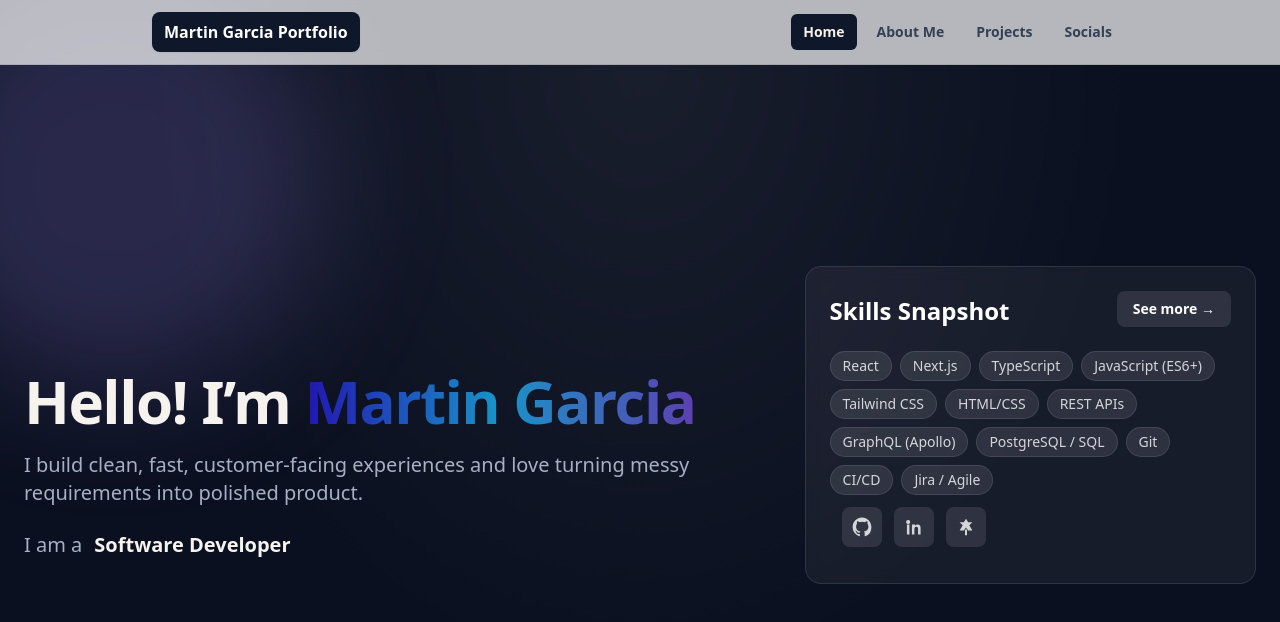
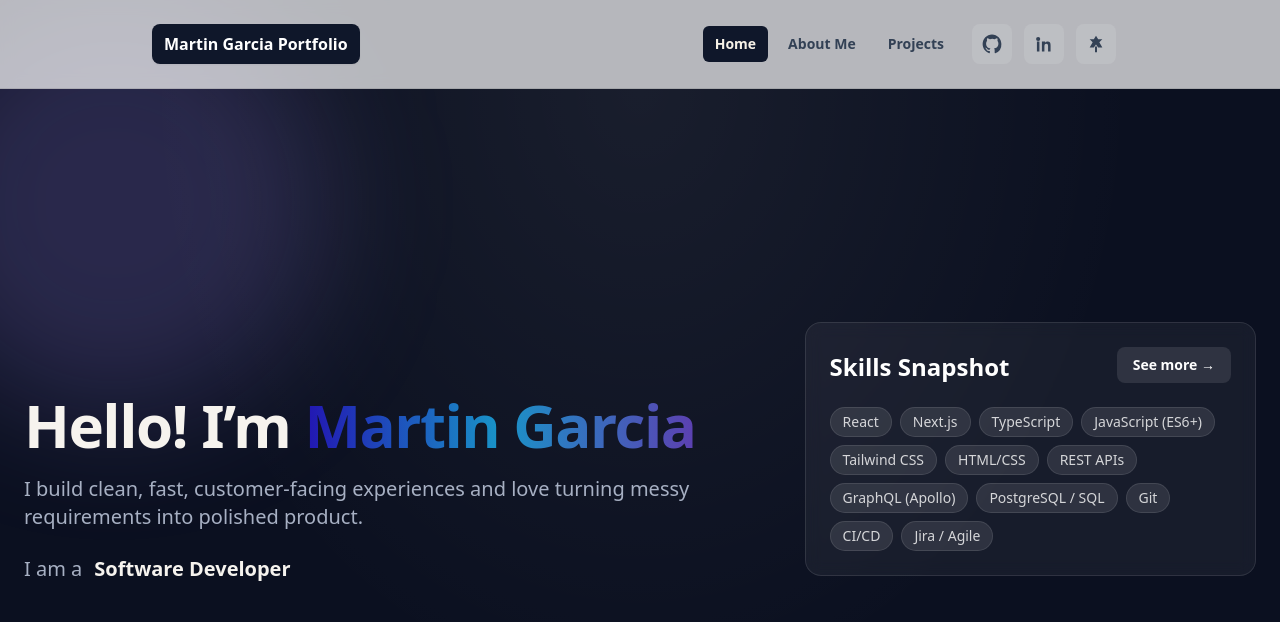
Before and after one commit to martinrgarciap/martin-garcia-portfolio, a Next.js app: page / in a window 1280 px wide. Shown: the top 622 px of the page. Built offline with nearby package versions, Linux system fonts and the light colour scheme; a web font is replaced by a local one.

Commit message:
Fix nav social links

```diff
--- a/src/app/layout.tsx
+++ b/src/app/layout.tsx
@@ -1,6 +1,6 @@
 import type { Metadata } from "next";
 
-import NavBar from "@/components/navbar";
+import { NavBar } from "@/components";
 import "./globals.css";
 
 export const metadata: Metadata = {
--- a/src/app/page.tsx
+++ b/src/app/page.tsx
@@ -1,22 +1,6 @@
 "use client";
 
-import SocialLinks from "@/components/sociallinks";
-import TypingAnimation from "@/components/typing-animation";
-
-const SKILLS = [
-  "React",
-  "Next.js",
-  "TypeScript",
-  "JavaScript (ES6+)",
-  "Tailwind CSS",
-  "HTML/CSS",
-  "REST APIs",
-  "GraphQL (Apollo)",
-  "PostgreSQL / SQL",
-  "Git",
-  "CI/CD",
-  "Jira / Agile",
-];
+import { SkillSnapshot, TypingAnimation } from "@/components";
 
 export default function Home() {
   return (
@@ -65,34 +49,7 @@ export default function Home() {
           </div>
         </div>
       </section>
-      <section className="w-full md:w-2/5 mx-auto max-w-5xl px-6 pb-20">
-        <div className="rounded-2xl border border-white/10 bg-white/5 p-6 backdrop-blur">
-          <div className="flex items-end justify-between gap-6">
-            <div>
-              <h2 className="text-2xl font-bold text-white">Skills Snapshot</h2>
-            </div>
-
-            <a
-              href="/about"
-              className="rounded-lg bg-white/10 px-4 py-2 text-sm font-semibold text-white transition hover:bg-white/15"
-            >
-              See more →
-            </a>
-          </div>
-
-          <div className="mt-6 flex flex-wrap gap-2">
-            {SKILLS.map((skill) => (
-              <span
-                key={skill}
-                className="rounded-full border border-white/10 bg-white/10 px-3 py-1 text-sm text-white/80"
-              >
-                {skill}
-              </span>
-            ))}
-          </div>
-          <SocialLinks />
-        </div>
-      </section>
+      <SkillSnapshot />
     </main>
   );
 }
--- a/src/components/iconbtn/index.tsx
+++ b/src/components/iconbtn/index.tsx
@@ -1,22 +1,20 @@
 import Link from "next/link";
 
-const IconBtn = ({
-  href,
-  label,
-  children,
-}: {
+type IconBtnProps = {
   href: string;
   label: string;
   children: React.ReactNode;
-}) => (
+  className?: string;
+};
+
+const IconBtn = ({ href, label, children, className = "" }: IconBtnProps) => (
   <Link
     href={href}
     target="_blank"
     rel="noopener noreferrer"
     aria-label={label}
     title={label}
-    className="inline-flex h-10 w-10 items-center justify-center rounded-lg bg-white/10 text-white/80
-               transition hover:bg-white/15 hover:text-white focus:outline-none focus:ring-2 focus:ring-white/30"
+    className={className}
   >
     {children}
   </Link>
--- /dev/null
+++ b/src/components/index.tsx
@@ -0,0 +1,5 @@
+export { default as IconBtn } from "./iconbtn";
+export { default as NavBar } from "./navbar";
+export { default as SkillSnapshot } from "./skillsnapshot";
+export { default as SocialLinks } from "./sociallinks";
+export { default as TypingAnimation } from "./typing-animation";
--- a/src/components/navbar/index.tsx
+++ b/src/components/navbar/index.tsx
@@ -1,3 +1,4 @@
+import SocialLinks from "@/components/sociallinks";
 import Link from "next/link";
 
 import NavLink from "./navlink";
@@ -15,7 +16,13 @@ const NavBar = () => (
         <NavLink href="/" text="Home" />
         <NavLink href="/about" text="About Me" />
         <NavLink href="/projects" text="Projects" />
-        <NavLink href="/socials" text="Socials" />
+        <SocialLinks
+          iconClassName="inline-flex h-10 w-10 items-center justify-center rounded-lg bg-white/10
+               transition hover:bg-white/15 focus:outline-none focus:ring-2 focus:ring-white/30
+               text-[#334155] hover:bg-white/70 hover:text-[#0F172A]
+
+               "
+        />
       </nav>
     </div>
   </header>
--- /dev/null
+++ b/src/components/skillsnapshot/index.tsx
@@ -0,0 +1,46 @@
+const SKILLS = [
+  "React",
+  "Next.js",
+  "TypeScript",
+  "JavaScript (ES6+)",
+  "Tailwind CSS",
+  "HTML/CSS",
+  "REST APIs",
+  "GraphQL (Apollo)",
+  "PostgreSQL / SQL",
+  "Git",
+  "CI/CD",
+  "Jira / Agile",
+];
+
+const SkillSnapshot = () => (
+  <section className="w-full md:w-2/5 mx-auto max-w-5xl px-6 pb-20">
+    <div className="rounded-2xl border border-white/10 bg-white/5 p-6 backdrop-blur">
+      <div className="flex items-end justify-between gap-6">
+        <div>
+          <h2 className="text-2xl font-bold text-white">Skills Snapshot</h2>
+        </div>
+
+        <a
+          href="/about"
+          className="rounded-lg bg-white/10 px-4 py-2 text-sm font-semibold text-white transition hover:bg-white/15"
+        >
+          See more →
+        </a>
+      </div>
+
+      <div className="mt-6 flex flex-wrap gap-2">
+        {SKILLS.map((skill) => (
+          <span
+            key={skill}
+            className="rounded-full border border-white/10 bg-white/10 px-3 py-1 text-sm text-white/80"
+          >
+            {skill}
+          </span>
+        ))}
+      </div>
+    </div>
+  </section>
+);
+
+export default SkillSnapshot;
--- a/src/components/sociallinks/index.tsx
+++ b/src/components/sociallinks/index.tsx
@@ -1,8 +1,20 @@
 import IconBtn from "@/components/iconbtn";
 
-const SocialLinks = () => (
-  <div className="flex items-center gap-3 m-3">
-    <IconBtn href="https://github.com/martinrgarciap" label="GitHub">
+type SocialLinksProps = {
+  className?: string;
+  iconClassName?: string;
+};
+
+const SocialLinks = ({
+  className = "",
+  iconClassName = "",
+}: SocialLinksProps) => (
+  <div className={`flex items-center gap-3 m-3 ${className}`}>
+    <IconBtn
+      href="https://github.com/martinrgarciap"
+      label="GitHub"
+      className={iconClassName}
+    >
       <svg
         viewBox="0 0 24 24"
         className="h-5 w-5 fill-current"
@@ -15,6 +27,7 @@ const SocialLinks = () => (
     <IconBtn
       href="https://www.linkedin.com/in/martin-garcia-prieto/"
       label="LinkedIn"
+      className={iconClassName}
     >
       <svg
         viewBox="0 0 24 24"
@@ -25,7 +38,11 @@ const SocialLinks = () => (
       </svg>
     </IconBtn>
 
-    <IconBtn href="https://linktr.ee/martinrgarciap" label="Linktree">
+    <IconBtn
+      href="https://linktr.ee/martinrgarciap"
+      label="Linktree"
+      className={iconClassName}
+    >
       <svg
         viewBox="0 0 24 24"
         className="h-5 w-5 fill-current"
```
